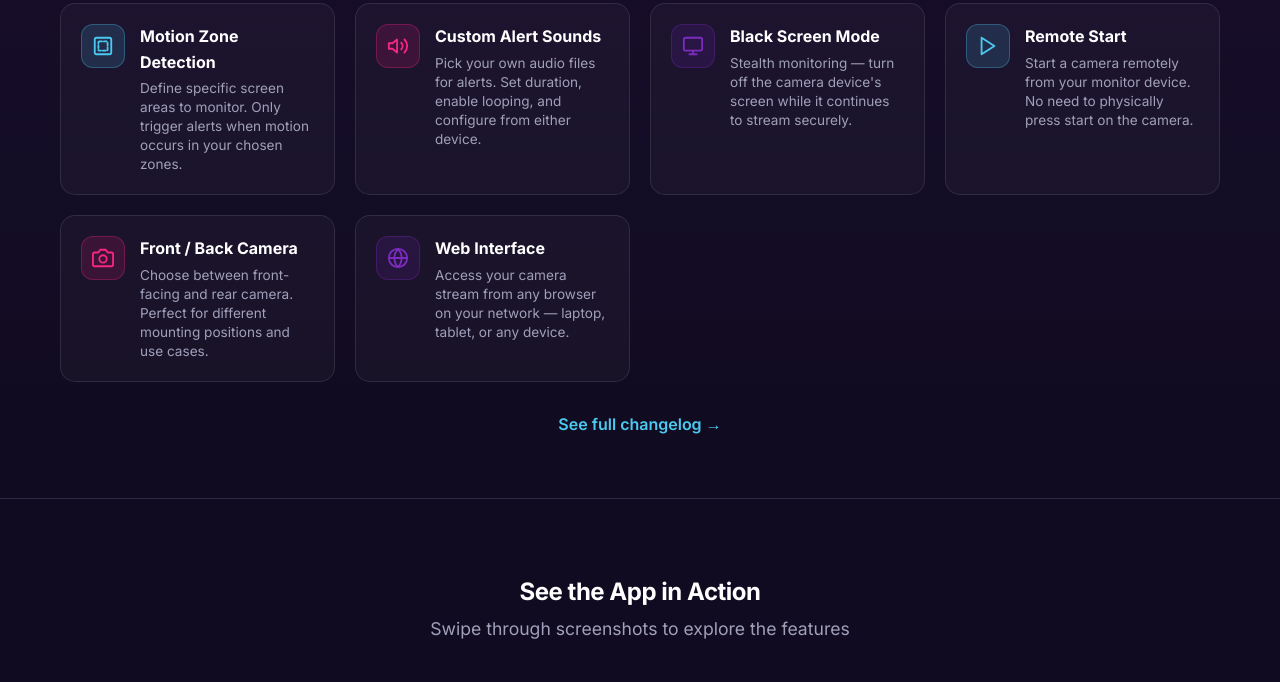
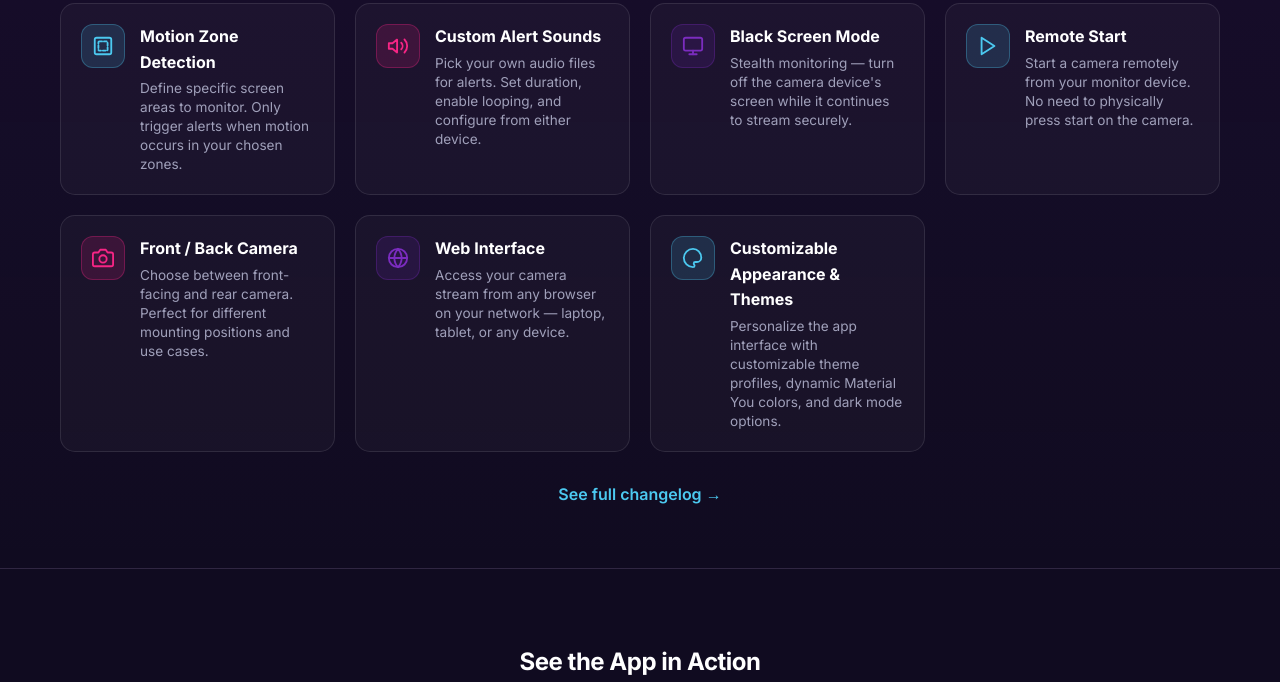
Before and after one commit to DDS-Solutions/DDS-Solutions.github.io, a plain HTML site: page index.html in a window 1280 px wide. Shown: the part 1175-1857 px from the top of the page. Drawn offline with Linux system fonts and the light colour scheme; some packages are replaced by stand-ins of ours; a script that the page names is missing.

Commit message:
Add Appearance & Customizable Theme Profiles feature badge to Latest Features and changelog

```diff
--- a/index.html
+++ b/index.html
@@ -149,6 +149,15 @@
                     <div>
                         <h4>Web Interface</h4>
                         <p>Access your camera stream from any browser on your network — laptop, tablet, or any device.</p>
+                    </div>
+                </div>
+                <div class="new-feature-item">
+                    <div class="new-feature-icon icon-bg-cyan">
+                        <svg xmlns="http://www.w3.org/2000/svg" width="22" height="22" viewBox="0 0 24 24" fill="none" stroke="currentColor" stroke-width="2" stroke-linecap="round" stroke-linejoin="round"><path d="M12 2C6.5 2 2 6.5 2 12s4.5 10 10 10c.92 0 1.7-.72 1.7-1.65 0-.43-.17-.83-.44-1.14-.29-.33-.46-.77-.46-1.21 0-.93.75-1.68 1.68-1.68h1.86c2.6 0 4.66-2.06 4.66-4.66 0-5.32-4.14-9.66-9-9.66z"></path></svg>
+                    </div>
+                    <div>
+                        <h4>Customizable Appearance & Themes</h4>
+                        <p>Personalize the app interface with customizable theme profiles, dynamic Material You colors, and dark mode options.</p>
                     </div>
                 </div>
             </div>
```
Also changed, not shown: whats-new.html (+1 -0 lines).
